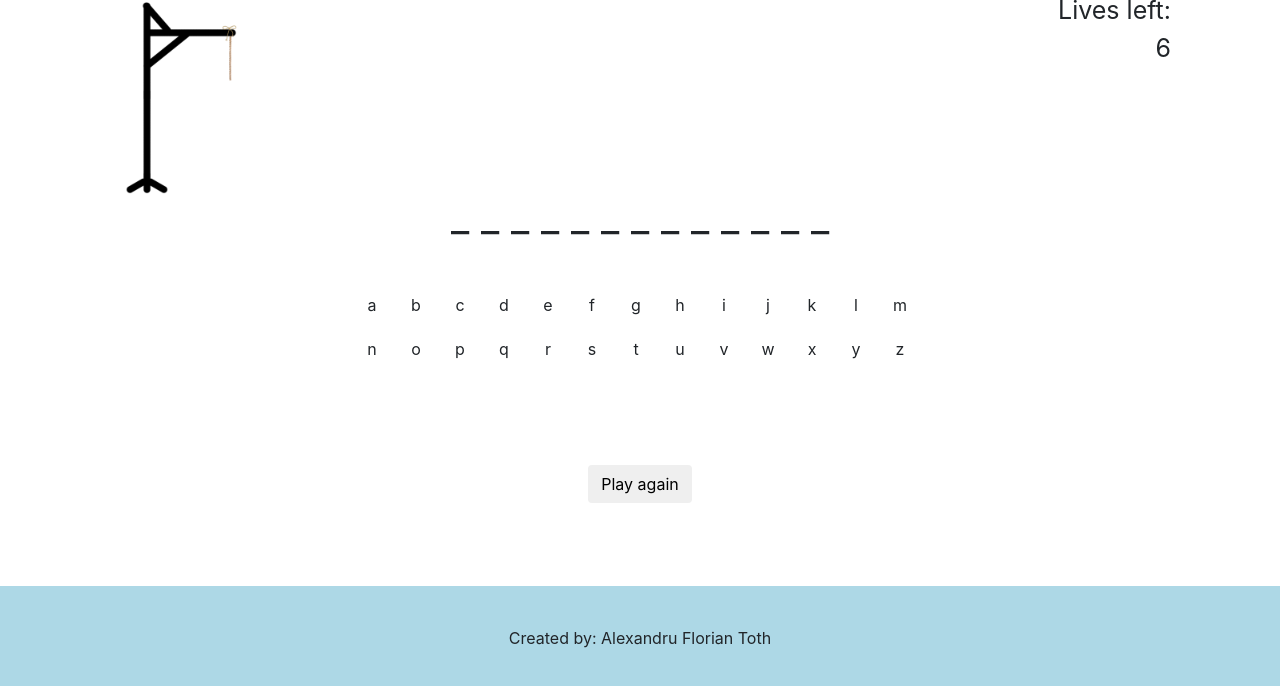
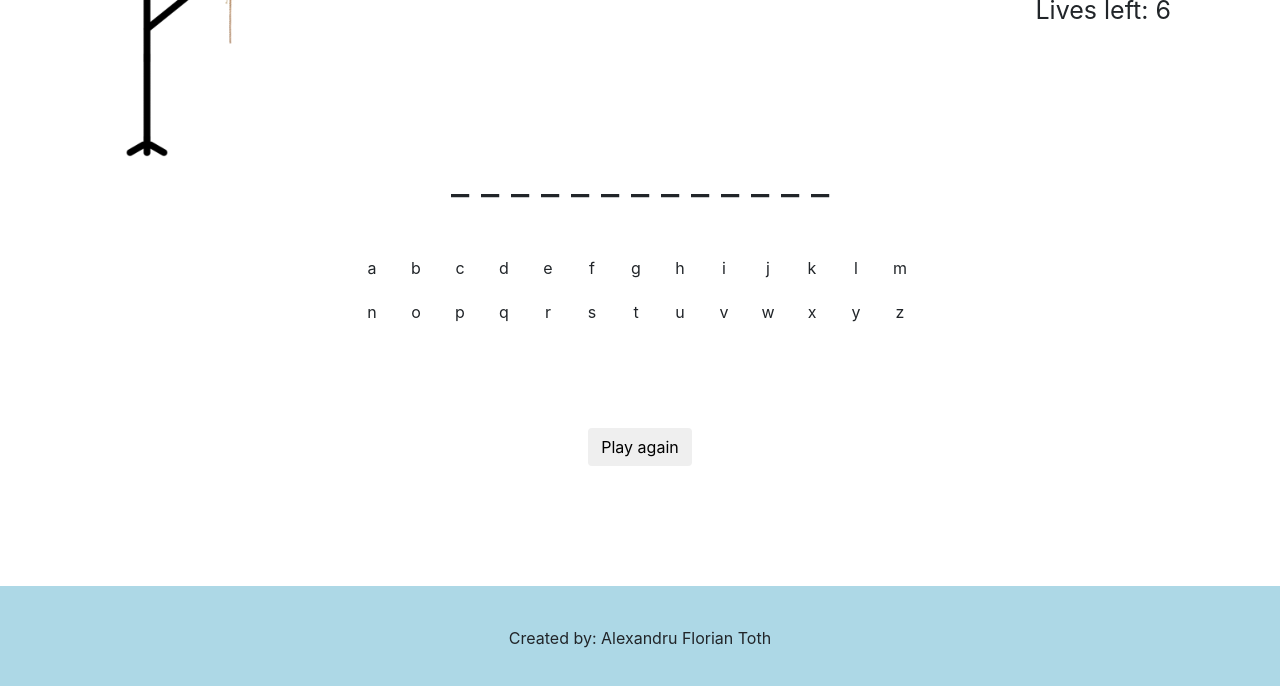
Before and after one commit to Tothal1/hangman, a plain HTML site: page index.html in a window 1280 px wide. Shown: the part 114-800 px from the top of the page. Drawn offline with nearby package versions, Linux system fonts and the light colour scheme.

Commit message:
number of lines are on same line as lives left

```diff
--- a/index.html
+++ b/index.html
@@ -9,8 +9,7 @@
 
 <body>
     <h1>Hangman</h1>
-    <div class="lives">Lives left:
-        <div id="numberOfLives"></div>
+    <div class="lives">Lives left: <lives id="numberOfLives"></lives>
     </div>
 
     <div class="drawing">
```
